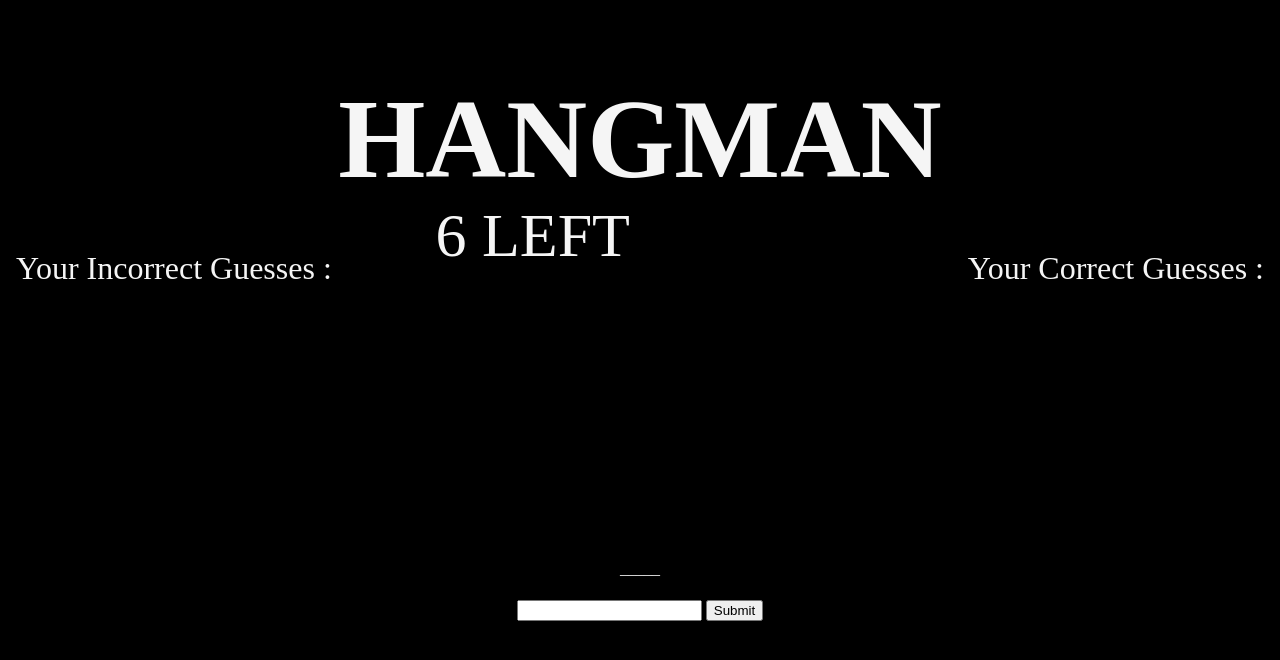
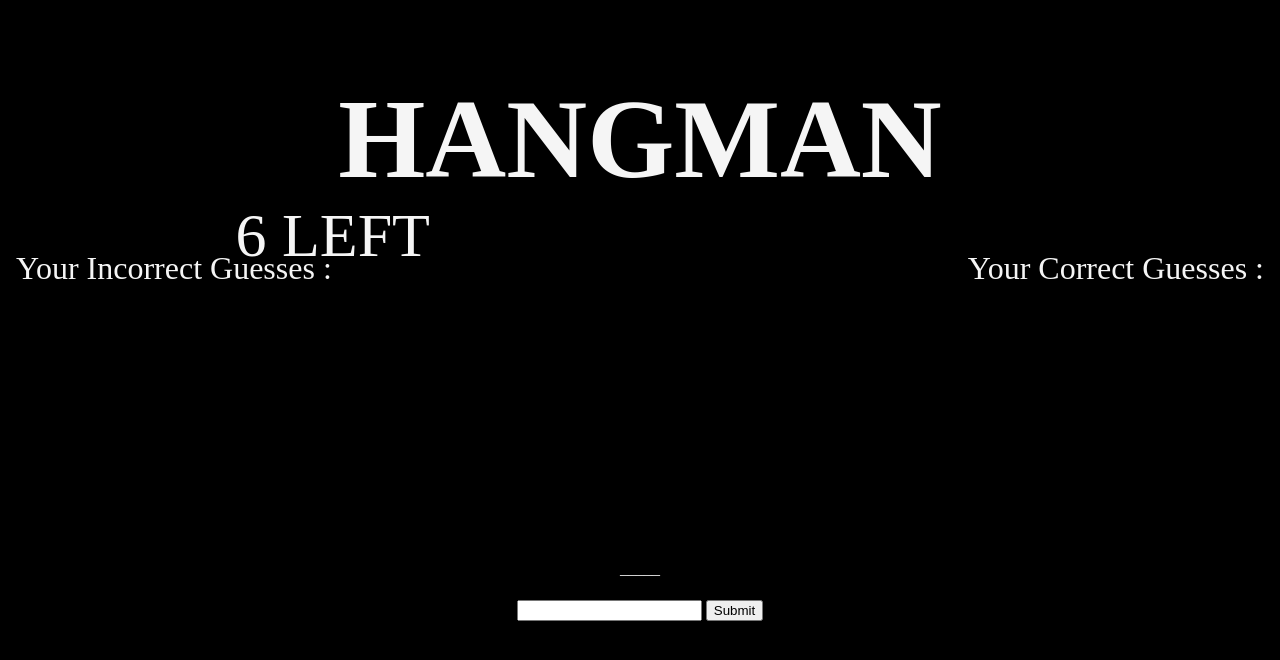
Before and after one commit to therealveggie/thacks2, a plain HTML site: page index.html in a window 1280 px wide. Drawn offline with nearby package versions, Linux system fonts and the light colour scheme.

Commit message:
ffixed the centering

```diff
--- a/styles.css
+++ b/styles.css
@@ -66,6 +66,6 @@ div{
 {
     position: absolute;
     top: 200px;
-    right: 650px;
+    right: 850px;
     font-size: 62px;
 }
```
